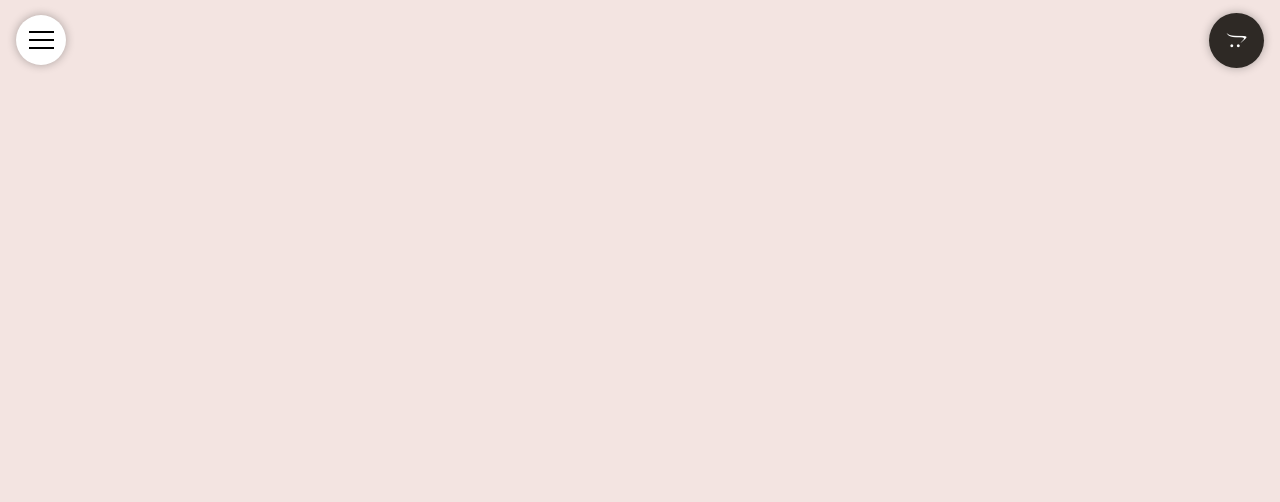
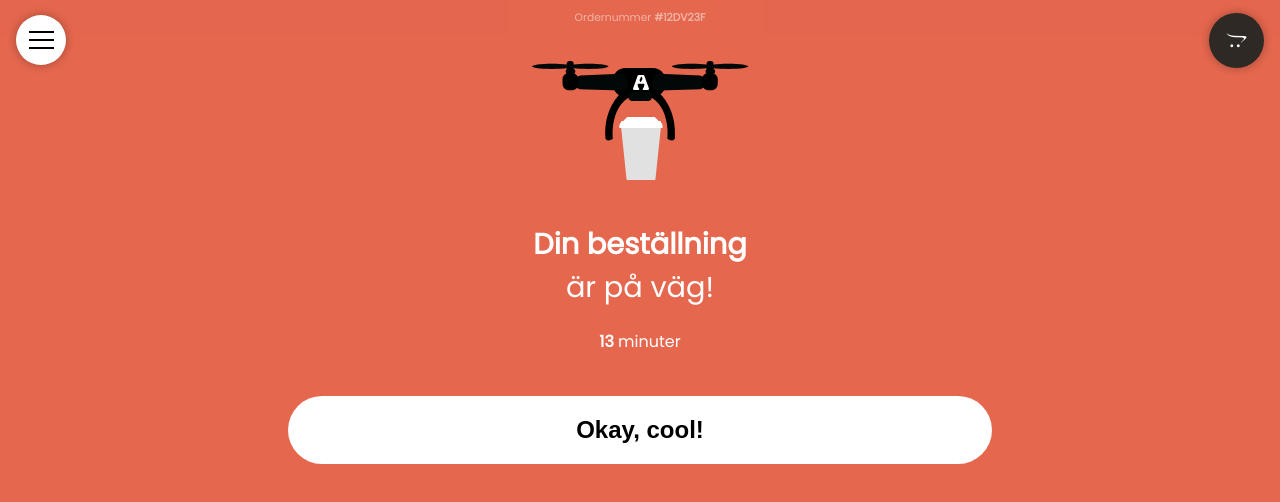
Before and after one commit to jenseneducation-Aleksander-Dimitrijevic/airbean_slutprojekt, a Vue app: page /our-status in a window 1280 px wide. Shown: the top 502 px of the page. Built offline with nearby package versions, Linux system fonts and the light colour scheme; a web font is replaced by a local one.

Commit message:
created the order status page

```diff
--- a/src/components/Hamburger.vue
+++ b/src/components/Hamburger.vue
@@ -55,6 +55,7 @@ export default {
   justify-content: space-between;
 
   i.cart-btn {
+    z-index: 1;
     width: 55px;
     height: 55px;
     display: flex;
--- a/src/components/PopUpMenu.vue
+++ b/src/components/PopUpMenu.vue
@@ -16,7 +16,7 @@
         <router-link class="b-bottom" to="/our-coffee" @click.native="toggleMenu">Vårt kaffe</router-link>
       </li>
       <li>
-        <router-link to="/" @click.native="toggleMenu">Orderstatus</router-link>
+        <router-link to="/our-status" @click.native="toggleMenu">Orderstatus</router-link>
       </li>
     </ul>
   </div>
--- a/src/router/index.js
+++ b/src/router/index.js
@@ -3,6 +3,7 @@ import VueRouter from "vue-router";
 import Home from "../views/Home.vue";
 import Menu from "../views/Menu.vue";
 import OurCoffee from '../views/OurCoffee.vue'
+import OurStatus from '@/views/OurStatus.vue';
 
 Vue.use(VueRouter);
 
@@ -21,6 +22,11 @@ const routes = [
     path: "/our-coffee",
     name: "our-coffee",
     component: OurCoffee
+  },
+  {
+    path: "/our-status",
+    name: "our-status",
+    component: OurStatus
   }
 ];
 
--- /dev/null
+++ b/src/views/OurStatus.vue
@@ -0,0 +1,74 @@
+<template>
+  <div class="order-status">
+    <h6>
+      <span>Ordernummer</span> #12DV23F
+    </h6>
+    <img :src="require('@/assets/img/drone.svg')" alt="logo" />
+    <h2>
+      Din beställning
+      <span>är på väg!</span>
+    </h2>
+    <h4>
+      13
+      <span>minuter</span>
+    </h4>
+    <router-link :to="{name: 'Home'}">
+      <button class="goHome">Okay, cool!</button>
+    </router-link>
+  </div>
+</template>
+
+<script>
+export default {};
+</script>
+
+<style lang="scss" scoped>
+* {
+  background: #e5674e;
+}
+
+.order-status {
+  text-align: center;
+  height: 100vh;
+
+  span {
+    font-weight: 100;
+  }
+
+  h6 {
+    opacity: 0.5;
+  }
+
+  h2 {
+    font-size: 1.8rem;
+  }
+
+  h2 > span {
+    display: block;
+  }
+
+  h6,
+  h5,
+  h4,
+  h2 {
+    color: #fff;
+    padding: 10px;
+  }
+  img {
+    padding: 25px;
+  }
+  .goHome {
+    width: 55%;
+    border: none;
+    padding: 20px;
+    color: #000;
+    cursor: pointer;
+    font-weight: bold;
+    margin: 2rem auto;
+    font-size: 1.5rem;
+    text-align: center;
+    border-radius: 40px;
+    background: #fff;
+  }
+}
+</style>
```
